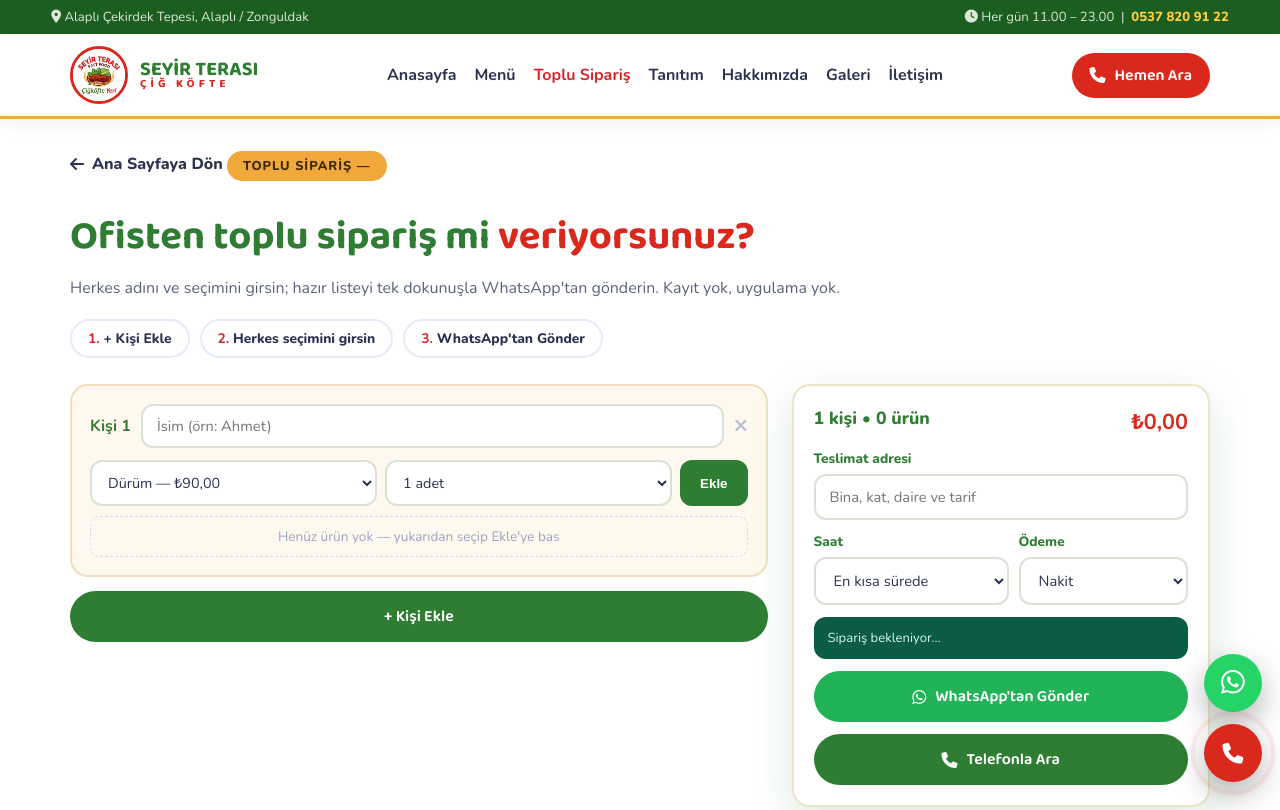
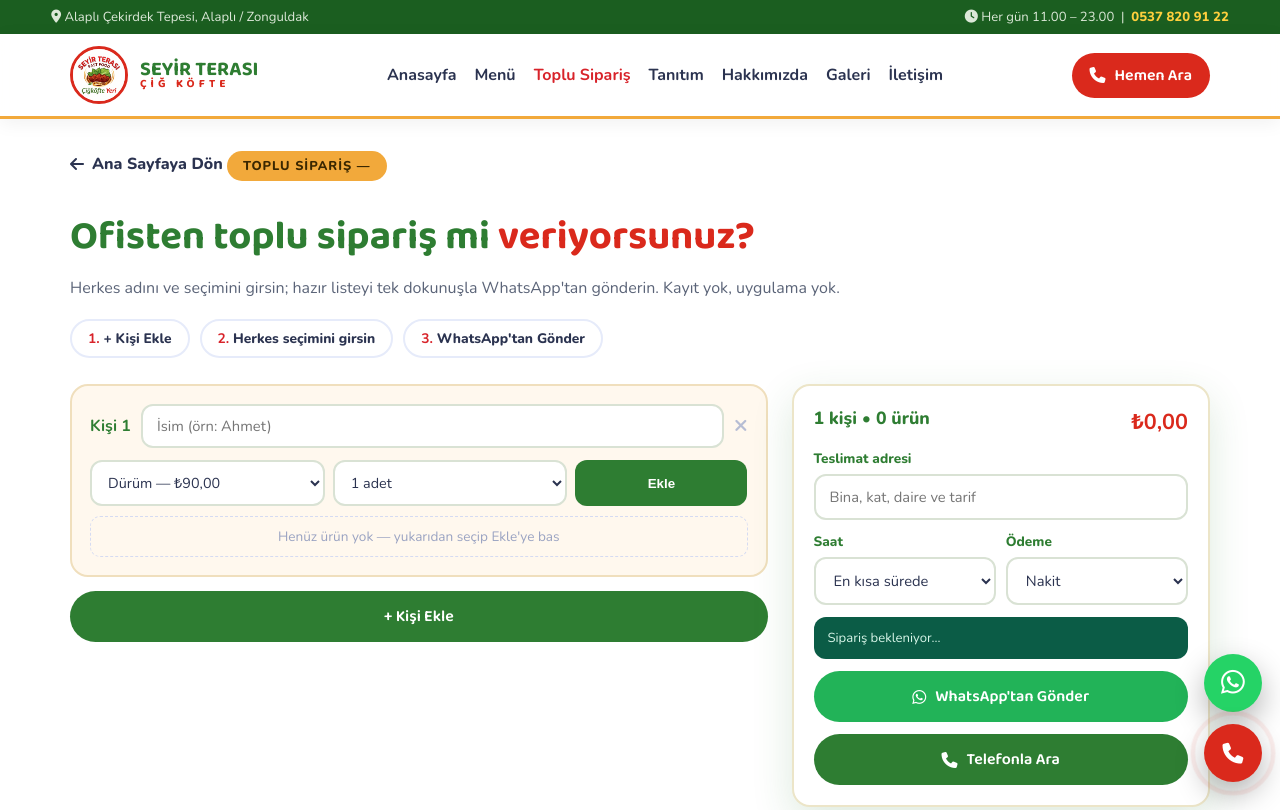
Before and after one commit to kartal1243/ad-yaman, a plain HTML site: page toplu.html in a window 1280 px wide. Shown: the top 810 px of the page. Drawn offline with nearby package versions, Linux system fonts and the light colour scheme.

Commit message:
Filtreler kirmizi, hakkinda vurgusu, mobil toplu tasma duzeltmesi, icecek fiyatlari, menu-not kaldirma

```diff
--- a/styles.css
+++ b/styles.css
@@ -98,8 +98,8 @@ header{position:sticky;top:0;z-index:50;background:rgba(255,255,255,.95);backdro
 .sub{color:var(--gri);margin-bottom:20px}
 .sub code{background:#efe9d6;padding:2px 8px;border-radius:8px}
 .filters{display:flex;gap:10px;flex-wrap:wrap;margin:18px 0 26px}
-.filters button{border:2px solid var(--lacivert);background:#fff;color:var(--lacivert);font-weight:800;padding:10px 20px;border-radius:999px;cursor:pointer;transition:.2s}
-.filters button.active,.filters button:hover{background:var(--lacivert);color:#fff}
+.filters button{border:2px solid var(--kirmizi);background:#fff;color:var(--kirmizi);font-weight:800;padding:10px 20px;border-radius:999px;cursor:pointer;transition:.2s}
+.filters button.active,.filters button:hover{background:var(--kirmizi);color:#fff}
 .menu-grid{display:grid;grid-template-columns:repeat(3,1fr);gap:16px}
 .menu-card{background:var(--krem);border-radius:18px;padding:20px;border:2px solid #f3e3c2;position:relative;transition:.2s;display:flex;flex-direction:column;gap:8px}
 .menu-card:hover{transform:translateY(-4px);box-shadow:var(--gölge);border-color:var(--sari)}
@@ -336,24 +336,27 @@ footer{background:#08130a;color:#ccd8c6}
 /* ===== TOPLU SİPARİŞ ===== */
 .toplu-sec{background:#fff}
 .toplu-grid{display:grid;grid-template-columns:1.2fr .8fr;gap:24px;margin-top:26px;align-items:start}
-.kisi-card{background:var(--krem);border:2px solid #f0dfbd;border-radius:18px;padding:18px;margin-bottom:14px}
+.toplu-grid>*{min-width:0}
+.kisi-card{background:var(--krem);border:2px solid #f0dfbd;border-radius:18px;padding:18px;margin-bottom:14px;min-width:0;overflow:hidden}
 .kisi-top{display:flex;align-items:center;gap:10px;margin-bottom:12px}
 .kisi-top b{color:var(--lacivert);white-space:nowrap}
-.kisi-top input{flex:1;border:2px solid #d9e2d4;border-radius:12px;padding:10px 14px;font-size:.92rem;font-family:inherit}
+.kisi-top input{flex:1;min-width:0;border:2px solid #d9e2d4;border-radius:12px;padding:10px 14px;font-size:.92rem;font-family:inherit}
 .kisi-top input:focus{outline:none;border-color:var(--sari)}
 .kisi-x{border:0;background:none;color:#b6bdd4;font-size:1.1rem;cursor:pointer}
 .kisi-x:hover{color:var(--kirmizi)}
-.kisi-row{display:flex;gap:8px}
-.kisi-row select{flex:1;border:2px solid #d9e2d4;border-radius:12px;padding:10px 12px;font-size:.9rem;font-family:inherit;background:#fff;color:#2b3350}
-.kisi-ekle-btn{border:0;background:var(--lacivert);color:#fff;font-weight:800;padding:10px 20px;border-radius:12px;cursor:pointer;white-space:nowrap}
+.kisi-row{display:flex;flex-wrap:wrap;gap:8px}
+.kisi-row select{flex:1 1 130px;min-width:0;max-width:100%;border:2px solid #d9e2d4;border-radius:12px;padding:10px 12px;font-size:.9rem;font-family:inherit;background:#fff;color:#2b3350}
+.kisi-ekle-btn{flex:1 1 auto;border:0;background:var(--lacivert);color:#fff;font-weight:800;padding:10px 20px;border-radius:12px;cursor:pointer;white-space:nowrap}
 .kisi-items{margin-top:10px;display:flex;flex-direction:column;gap:6px}
 .kisi-items .bos{border:1.5px dashed #d5dbf2;color:#9aa3c2;font-size:.85rem;text-align:center;padding:10px;border-radius:10px}
-.ki-item{display:flex;align-items:center;gap:8px;background:#fff;border:1.5px solid #ece5c8;border-radius:10px;padding:8px 12px;font-size:.88rem;color:#2b3350}
+.ki-item{display:flex;align-items:center;gap:8px;background:#fff;border:1.5px solid #ece5c8;border-radius:10px;padding:8px 12px;font-size:.88rem;color:#2b3350;min-width:0}
+.ki-item span{min-width:0;overflow-wrap:anywhere}
 .ki-item button{margin-left:auto;border:0;background:none;color:var(--kirmizi);cursor:pointer;font-size:.95rem}
 .toplu-ozet{background:#fff;border:2px solid #ece5c8;border-radius:18px;padding:20px;position:sticky;top:90px;display:flex;flex-direction:column;gap:12px;box-shadow:var(--gölge)}
 .toplu-ozet label{font-size:.85rem;font-weight:800;color:var(--lacivert);display:flex;flex-direction:column;gap:6px}
-.toplu-ozet input,.toplu-ozet select{border:2px solid #d9e2d4;border-radius:12px;padding:11px 14px;font-size:.92rem;font-family:inherit;color:#2b3350;background:#fff}
+.toplu-ozet input,.toplu-ozet select{border:2px solid #d9e2d4;border-radius:12px;padding:11px 14px;font-size:.92rem;font-family:inherit;color:#2b3350;background:#fff;min-width:0;max-width:100%}
 .toplu-ozet input:focus,.toplu-ozet select:focus{outline:none;border-color:var(--sari)}
 .toplu-2col{display:grid;grid-template-columns:1fr 1fr;gap:10px}
+.toplu-2col>*{min-width:0}
 .wa-preview{background:#0b5c46;color:#d7f5e8;font-size:.82rem;border-radius:12px;padding:12px 14px;white-space:pre-line;max-height:180px;overflow-y:auto}
 @media(max-width:900px){.toplu-grid{grid-template-columns:1fr}.toplu-ozet{position:static}}
--- a/toplu.js
+++ b/toplu.js
@@ -12,16 +12,16 @@ const MENU = [
   { ad: "Köfte Ekmek", fiyat: 200, kategori: "sicak" },
   { ad: "Gözleme", fiyat: 150, kategori: "gozleme" },
   { ad: "Bazlama Tost", fiyat: 150, kategori: "gozleme" },
-  { ad: "Küçük Ayran", fiyat: 40, kategori: "icecek" },
-  { ad: "Büyük Ayran", fiyat: 60, kategori: "icecek" },
-  { ad: "1L Ayran", fiyat: 120, kategori: "icecek" },
-  { ad: "Kola", fiyat: 60, kategori: "icecek" },
-  { ad: "1L Kola", fiyat: 110, kategori: "icecek" },
+  { ad: "Küçük Ayran", fiyat: 20, kategori: "icecek" },
+  { ad: "Büyük Ayran", fiyat: 40, kategori: "icecek" },
+  { ad: "1L Ayran", fiyat: 80, kategori: "icecek" },
+  { ad: "Kola", fiyat: 50, kategori: "icecek" },
+  { ad: "1L Kola", fiyat: 90, kategori: "icecek" },
   { ad: "Fanta", fiyat: 60, kategori: "icecek" },
-  { ad: "Ice Tea", fiyat: 60, kategori: "icecek" },
-  { ad: "Fuse Tea", fiyat: 65, kategori: "icecek" },
-  { ad: "Su", fiyat: 20, kategori: "icecek" },
-  { ad: "Gazoz", fiyat: 50, kategori: "icecek" },
+  { ad: "Ice Tea", fiyat: 50, kategori: "icecek" },
+  { ad: "Fuse Tea", fiyat: 50, kategori: "icecek" },
+  { ad: "Su", fiyat: 15, kategori: "icecek" },
+  { ad: "Gazoz", fiyat: 40, kategori: "icecek" },
 ];
 
 const WA_NO = "905378209122";
```
Also changed, not shown: index.html (+1 -7 lines), script.js (+9 -9 lines).
